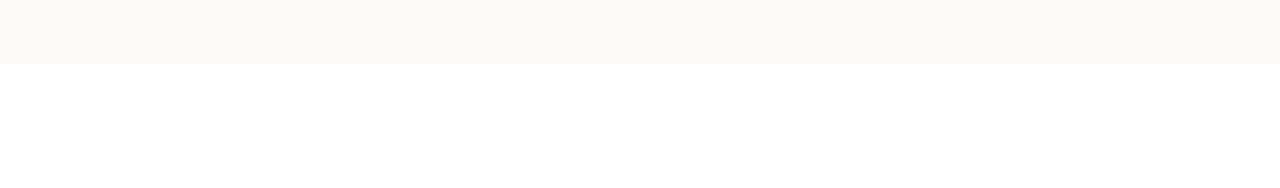
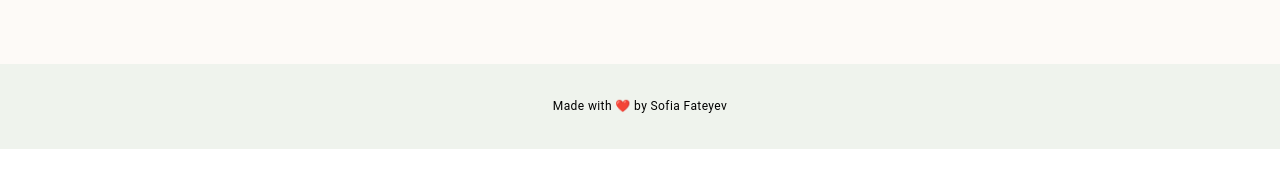
Before and after one commit to sonickonic/books, a React (Create React App) app: page / in a window 1280 px wide. Shown: the part 432-620 px from the top of the page. Built offline with nearby package versions, Linux system fonts and the light colour scheme; no server answers.

Commit message:
Add footer component

```diff
--- a/src/app.tsx
+++ b/src/app.tsx
@@ -4,6 +4,7 @@ import { BrowserRouter as Router, Switch, Route } from 'react-router-dom';
 
 import { store } from './store';
 import { GlobalStyles } from './styles/global-styles';
+import { Footer } from './components/footer/footer-component';
 import { Books } from './features/books/books-component';
 
 export const App = () => {
@@ -14,6 +15,7 @@ export const App = () => {
           <Route path="/">
             <GlobalStyles />
             <Books />
+            <Footer />
           </Route>
         </Switch>
       </Router>
--- /dev/null
+++ b/src/components/footer/footer-component.tsx
@@ -0,0 +1,17 @@
+import React from 'react';
+import styled from 'styled-components';
+import { Typography } from '@material-ui/core';
+
+const FooterStyled = styled.footer`
+  background-color: var(--light-green);
+  text-align: center;
+  padding: 2rem;
+`;
+
+export const Footer = () => {
+  return (
+    <FooterStyled>
+      <Typography variant="caption">Made with ❤️ by Sofia Fateyev</Typography>
+    </FooterStyled>
+  );
+};
```
